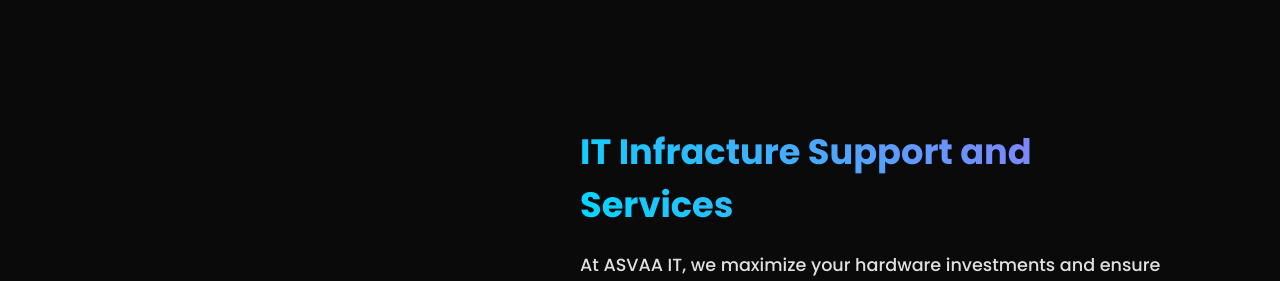
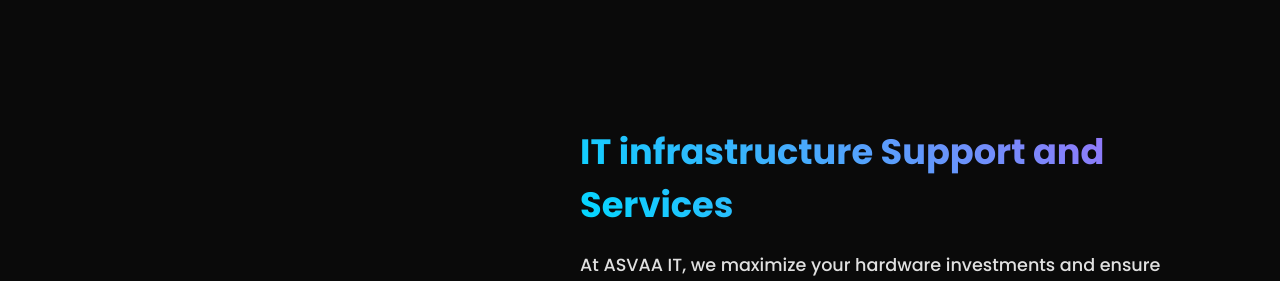
Before and after one commit to AsvaaIt/modern-site-01, a React (Vite) app: page / in a window 1280 px wide. Shown: the part 2860-3141 px from the top of the page. Built offline with nearby package versions, Linux system fonts and the light colour scheme; no server answers.

Commit message:
minor change

```diff
--- a/src/App.jsx
+++ b/src/App.jsx
@@ -47,7 +47,7 @@
       />
       <ServiceDetail
         id="cloud"
-        title="IT Infracture Support and Services"
+        title="IT infrastructure Support and Services"
         description="At ASVAA IT, we maximize your hardware investments and ensure continuous uptime with our comprehensive IT infrastructure services, designed to provide a resilient and secure digital foundation for your business. We specialize in advanced virtualization and server management, handling everything from dynamic resource allocation to seamless, zero-disruption upgrades for complex multi-node clusters. To keep your operations online, we engineer high-availability architectures with strategic failover protocols and automated disaster recovery plans that safeguard your data against hardware failures and cyber threats. Beneath the application layer, our 24/7 proactive monitoring and enterprise-grade security protocols—including advanced firewalls and network isolation—protect your digital assets around the clock. Whether your environment is on-premises, fully cloud-based, or hybrid, we manage seamless migrations and load balancing to guarantee peak performance. All of this is backed by our proactive IT helpdesk, which operates as an extension of your team to provide rapid troubleshooting, automated patching, and continuous maintenance, resolving bottlenecks behind the scenes for a completely frictionless end-user experience..."
         img={cloudDetail}
       />
```
Also changed, not shown: 1 other file (tests, documents, lock files or other folders).
